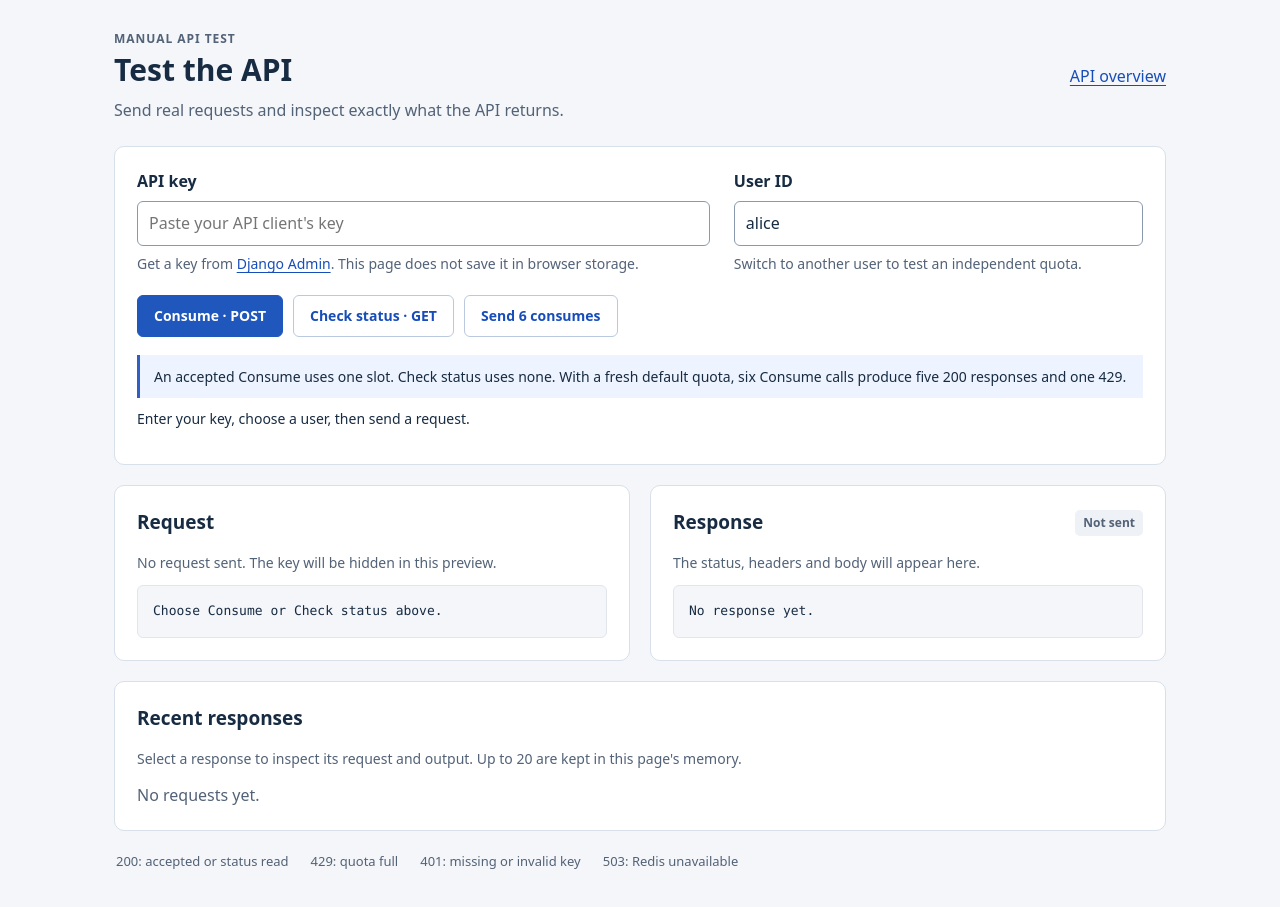
After one commit to Mett-2002/rate_limiter, a Django app: page /playground/ in a window 1280 px wide. The commit adds this page. Run offline with Django 5.2, Linux system fonts and the light colour scheme; parts of the project's set-up code (start-up, migrations or seed data) failed here and were passed over.

Commit message:
Add browser API tester and clearer API overview

```diff
--- a/rate_limiter_api/config/urls.py
+++ b/rate_limiter_api/config/urls.py
@@ -1,9 +1,10 @@
 from django.contrib import admin
 from django.urls import include, path
-from limiter.views import IndexView
+from limiter.views import IndexView, PlaygroundView
 
 urlpatterns = [
     path("", IndexView.as_view(), name="api-index"),
+    path("playground/", PlaygroundView.as_view(), name="playground"),
     path("admin/", admin.site.urls),
     path("api/", include("limiter.urls")),
 ]
--- /dev/null
+++ b/rate_limiter_api/limiter/static/limiter/api.css
@@ -0,0 +1,9 @@
+:root{font:16px/1.55 system-ui,-apple-system,"Segoe UI",sans-serif;color:#172b42;background:#f4f6f9;color-scheme:light}
+*{box-sizing:border-box}body{margin:0}main{max-width:1100px;margin:0 auto;padding:30px 24px 24px}h1{font-size:30px;line-height:1.2;margin:3px 0 10px}h2{font-size:19px;margin:0 0 14px}p{margin:10px 0}.muted,.hint{color:#526277}.hint{font-size:14px;margin:7px 0 0}.eyebrow{font-size:12px;font-weight:700;text-transform:uppercase;letter-spacing:.08em;color:#526277;margin:0}
+a{color:#174dba;text-underline-offset:3px}.page-header{display:flex;align-items:center;justify-content:space-between;gap:20px;margin-bottom:24px}.page-header p{margin-bottom:0}.card{background:white;border:1px solid #d8e0ea;border-radius:10px;padding:22px;margin-bottom:20px}.steps{padding-left:24px;margin:0}.steps li{margin:10px 0}.note{background:#eef4ff;border-left:3px solid #315ec5;padding:11px 14px;font-size:14px;margin-top:18px}
+.button,button{display:inline-block;appearance:none;background:#2057bd;color:white;border:1px solid #2057bd;border-radius:6px;padding:10px 16px;font:600 14px/1.4 system-ui,sans-serif;text-decoration:none;cursor:pointer;min-height:42px;white-space:nowrap}.button:hover,button:hover{background:#17499f}.secondary{background:white;color:#174dba;border-color:#bac9df}.secondary:hover{background:#eef4ff}button:disabled{opacity:.6;cursor:wait}a:focus-visible,button:focus-visible,input:focus-visible{outline:3px solid #80a9ff;outline-offset:3px}
+.table-wrap{overflow-x:auto}table{width:100%;border-collapse:collapse;font-size:14px;text-align:left}th,td{padding:12px 10px;vertical-align:top;border-bottom:1px solid #e1e6ed}th{color:#526277;font-weight:600}td:first-child{white-space:nowrap}.method{display:inline-block;font-size:12px;font-weight:700;min-width:50px;color:#174dba}code,pre{font-family:Consolas,"SFMono-Regular",monospace;font-size:13px}pre{background:#f4f6f9;border:1px solid #e1e6ed;border-radius:6px;padding:15px;margin:12px 0 0;white-space:pre-wrap;overflow-wrap:anywhere;line-height:1.6}
+.fields{display:grid;grid-template-columns:1.4fr 1fr;gap:24px}label{display:block;font-weight:600;margin-bottom:7px}input{width:100%;font:inherit;min-height:44px;padding:9px 11px;border:1px solid #899aaf;border-radius:6px;background:white;color:inherit}.actions{display:flex;gap:10px;flex-wrap:wrap;margin-top:20px}#notice{min-height:24px;font-size:14px}#notice.error{color:#a32424}.panels{display:grid;grid-template-columns:minmax(0,1fr) minmax(0,1fr);gap:20px}.panels .card{min-width:0}.panels h2{display:flex;align-items:center;justify-content:space-between;gap:12px}.badge{font-size:12px;font-weight:600;background:#eef1f6;color:#526277;padding:4px 8px;border-radius:5px}.badge.ok{color:#086247;background:#e1f3eb}.badge.error{color:#a32424;background:#ffeded}.badge.limited{color:#875000;background:#fff1d6}.history{display:flex;gap:8px;flex-wrap:wrap;margin-top:14px}.history button{font-weight:500;font-size:13px;padding:7px 10px;min-height:38px}.history button[aria-pressed=true]{outline:2px solid #2057bd;outline-offset:2px}footer{display:flex;flex-wrap:wrap;gap:12px 22px;color:#526277;font-size:13px;padding:0 2px 12px}
+@media(max-width:720px){main{padding:20px 14px}.page-header{align-items:flex-start;flex-wrap:wrap}.card{padding:18px}.fields,.panels{grid-template-columns:1fr;gap:16px}.panels{gap:0}h1{font-size:26px}.actions button{flex:1 1 auto}}
+
+@media(max-width:720px){.table-wrap{overflow:visible}table,tbody,tr,td{display:block;width:100%}thead{display:none}tr{padding:12px 0;border-bottom:1px solid #e1e6ed}tr:last-child{border-bottom:0}td{padding:5px 0;border:0}td:first-child{white-space:normal}td[data-label]::before{content:attr(data-label) ": ";font-weight:600}td code{overflow-wrap:anywhere}}
--- /dev/null
+++ b/rate_limiter_api/limiter/static/limiter/playground.js
@@ -0,0 +1,105 @@
+(() => {
+  'use strict';
+  const byId = id => document.getElementById(id);
+  const tester = byId('tester');
+  const form = byId('request-form');
+  const keyInput = byId('api-key');
+  const userInput = byId('user-id');
+  const records = [];
+  let sequence = 0;
+  let busy = false;
+
+  function show(record) {
+    byId('request-caption').textContent = `Request #${record.number} · ${record.user} · ${record.sent}`;
+    byId('request-output').textContent = JSON.stringify(record.request, null, 2);
+    const badge = byId('http-status');
+    badge.textContent = `HTTP ${record.status}`;
+    badge.className = 'badge ' + (record.status === 429 ? 'limited' : record.status < 400 ? 'ok' : 'error');
+    byId('response-caption').textContent = `Recorded response #${record.number} · ${record.duration} ms. This is a snapshot, not live quota.`;
+    byId('response-output').textContent = JSON.stringify({headers: record.headers, body: record.body}, null, 2);
+    for (const button of byId('history').querySelectorAll('button')) {
+      button.setAttribute('aria-pressed', String(button.dataset.number === String(record.number)));
+    }
+  }
+
+  function addRecord(record) {
+    records.push(record);
+    if (records.length > 20) records.shift();
+    const history = byId('history');
+    history.replaceChildren();
+    for (const item of records) {
+      const button = document.createElement('button');
+      button.type = 'button';
+      button.className = 'secondary';
+      button.dataset.number = item.number;
+      button.textContent = `#${item.number} · ${item.user} · ${item.status}`;
+      button.addEventListener('click', () => show(item));
+      history.append(button);
+    }
+    show(record);
+  }
+
+  async function sendOne(consume, key, user) {
+    const url = new URL(consume ? tester.dataset.consumeUrl : tester.dataset.statusUrl, location.origin);
+    if (!consume) url.searchParams.set('user_id', user);
+    const method = consume ? 'POST' : 'GET';
+    const headers = {Accept: 'application/json', Authorization: `Bearer ${key}`};
+    if (consume) headers['Content-Type'] = 'application/json';
+    const request = {method, url: url.pathname + url.search, headers: {...headers, Authorization: 'Bearer [hidden]'}};
+    if (consume) request.body = {user_id: user};
+    byId('request-caption').textContent = `Sending ${method} for ${user}…`;
+    byId('request-output').textContent = JSON.stringify(request, null, 2);
+    byId('http-status').textContent = 'Waiting';
+    byId('http-status').className = 'badge';
+    byId('response-caption').textContent = 'Waiting for the API response.';
+    byId('response-output').textContent = '';
+    const sent = new Date().toLocaleTimeString();
+    const started = performance.now();
+    const response = await fetch(url, {
+      method, headers, credentials: 'omit', cache: 'no-store',
+      ...(consume ? {body: JSON.stringify(request.body)} : {}),
+    });
+    const text = await response.text();
+    let body;
+    try { body = JSON.parse(text); } catch { body = text; }
+    addRecord({number: ++sequence, user, sent, request, status: response.status,
+      duration: Math.round(performance.now() - started), headers: Object.fromEntries(response.headers.entries()), body});
+  }
+
+  async function run(consume, count = 1) {
+    if (busy || !form.reportValidity()) return;
+    const key = keyInput.value.trim();
+    const user = userInput.value.trim();
+    const notice = byId('notice');
+    if (!key || !user) {
+      notice.textContent = 'Enter a non-empty API key and user ID.';
+      notice.className = 'error';
+      return;
+    }
+    busy = true;
+    notice.className = '';
+    notice.textContent = 'Sending…';
+    const controls = [...form.querySelectorAll('button, input')];
+    controls.forEach(control => { control.disabled = true; });
+    try {
+      for (let i = 0; i < count; i++) await sendOne(consume, key, user);
+      notice.textContent = `${count} request${count === 1 ? '' : 's'} completed for ${user}. Inspect the actual HTTP status and body below.`;
+    } catch (error) {
+      notice.className = 'error';
+      notice.textContent = 'No complete HTTP response was received. Check that the API is running. No automatic retry was made.';
+      byId('http-status').textContent = 'Network error';
+      byId('http-status').className = 'badge error';
+      byId('response-caption').textContent = 'The outcome of this request could not be confirmed.';
+      byId('response-output').textContent = error.message;
+    } finally {
+      busy = false;
+      controls.forEach(control => { control.disabled = false; });
+    }
+  }
+
+  form.addEventListener('submit', event => { event.preventDefault(); run(true); });
+  byId('status-button').addEventListener('click', () => run(false));
+  byId('batch-button').addEventListener('click', () => run(true, 6));
+  form.querySelectorAll('button').forEach(button => { button.disabled = false; });
+  byId('notice').textContent = 'Enter your key, choose a user, then send a request.';
+})();
--- a/rate_limiter_api/limiter/templates/admin/limiter/api_client_key.html
+++ b/rate_limiter_api/limiter/templates/admin/limiter/api_client_key.html
@@ -9,6 +9,7 @@
 <button type="button" id="copy-key">Copy API key</button>
 <p id="copy-result" role="status"></p>
 <p>Send it as <code>Authorization: Bearer YOUR_KEY</code>.</p>
+<p>Copy the key, then paste it into <a href="{% url 'playground' %}">Test the API</a>.</p>
 <p><a href="{{ change_url }}">Return to API client configuration</a></p>
 <script>
 document.getElementById('copy-key').addEventListener('click', async () => {
--- /dev/null
+++ b/rate_limiter_api/limiter/templates/limiter/playground.html
@@ -0,0 +1,46 @@
+{% load static %}
+<!doctype html>
+<html lang="en">
+<head>
+  <meta charset="utf-8">
+  <meta name="viewport" content="width=device-width, initial-scale=1">
+  <meta name="referrer" content="same-origin">
+  <title>Test the rate limiter API</title>
+  <link rel="stylesheet" href="{% static 'limiter/api.css' %}">
+  <script src="{% static 'limiter/playground.js' %}" defer></script>
+</head>
+<body>
+<main id="tester" data-consume-url="{% url 'consume' %}" data-status-url="{% url 'limit-status' %}">
+  <header class="page-header">
+    <div><p class="eyebrow">Manual API test</p><h1>Test the API</h1><p class="muted">Send real requests and inspect exactly what the API returns.</p></div>
+    <a href="{% url 'api-index' %}">API overview</a>
+  </header>
+  <section class="card">
+    <form id="request-form">
+      <div class="fields">
+        <div><label for="api-key">API key</label><input id="api-key" type="password" autocomplete="off" spellcheck="false" placeholder="Paste your API client's key" required aria-describedby="key-help"><p id="key-help" class="hint">Get a key from <a href="{% url 'admin:limiter_apiclient_changelist' %}">Django Admin</a>. This page does not save it in browser storage.</p></div>
+        <div><label for="user-id">User ID</label><input id="user-id" type="text" value="alice" maxlength="128" autocomplete="off" required aria-describedby="user-help"><p id="user-help" class="hint">Switch to another user to test an independent quota.</p></div>
+      </div>
+      <div class="actions">
+        <button id="consume-button" type="submit" disabled>Consume · POST</button>
+        <button id="status-button" class="secondary" type="button" disabled>Check status · GET</button>
+        <button id="batch-button" class="secondary" type="button" disabled>Send 6 consumes</button>
+      </div>
+    </form>
+    <p class="note">An accepted Consume uses one slot. Check status uses none. With a fresh default quota, six Consume calls produce five 200 responses and one 429.</p>
+    <p id="notice" role="status">Loading request controls…</p>
+    <noscript>JavaScript is needed to send requests from this page. You can also use CMD or Postman.</noscript>
+  </section>
+
+  <div class="panels">
+    <section class="card"><h2>Request</h2><p id="request-caption" class="hint">No request sent. The key will be hidden in this preview.</p><pre id="request-output">Choose Consume or Check status above.</pre></section>
+    <section class="card"><h2>Response <span id="http-status" class="badge">Not sent</span></h2><p id="response-caption" class="hint">The status, headers and body will appear here.</p><pre id="response-output">No response yet.</pre></section>
+  </div>
+  <section class="card">
+    <h2>Recent responses</h2><p class="hint">Select a response to inspect its request and output. Up to 20 are kept in this page's memory.</p>
+    <div id="history" class="history"><span class="muted" id="empty-history">No requests yet.</span></div>
+  </section>
+  <footer><span>200: accepted or status read</span><span>429: quota full</span><span>401: missing or invalid key</span><span>503: Redis unavailable</span></footer>
+</main>
+</body>
+</html>
--- a/rate_limiter_api/limiter/views.py
+++ b/rate_limiter_api/limiter/views.py
@@ -1,8 +1,12 @@
 """HTTP contract; the atomic algorithm lives in services.py and Lua."""
 from django.conf import settings
 from django.urls import reverse
+from django.utils.decorators import method_decorator
+from django.views.decorators.cache import never_cache
+from django.views.generic import TemplateView
 from redis.exceptions import RedisError
 from rest_framework.permissions import AllowAny, IsAuthenticated
+from rest_framework.renderers import JSONRenderer, TemplateHTMLRenderer
 from rest_framework.response import Response
 from rest_framework.views import APIView
 from .authentication import APIClientAuthentication
@@ -13,6 +17,7 @@ from .services import check_limit, redis_backend
 class IndexView(APIView):
     authentication_classes = []
     permission_classes = [AllowAny]
+    renderer_classes = [JSONRenderer, TemplateHTMLRenderer]
 
     def get(self, request):
         return Response({
@@ -25,10 +30,49 @@ class IndexView(APIView):
             "status": reverse("limit-status") + "?user_id=alice",
             "health": reverse("health"),
             "admin": reverse("admin:index"),
-        })
+            "test_api": reverse("playground"),
+            "help": (
+                "Use Test the API in your browser. Consuming a slot requires "
+                "POST with a JSON user_id and an Authorization: Bearer "
+                "YOUR_API_CLIENT_KEY header. Checking status uses GET and "
+                "the same Bearer key without consuming a slot."
+            ),
+            "endpoints": [
+                {"method": "POST", "path": reverse("consume"),
+                 "authentication": "Bearer API client key",
+                 "description": "Try one action; an accepted request consumes one slot."},
+                {"method": "GET", "path": reverse("limit-status"),
+                 "authentication": "Bearer API client key",
+                 "description": "Check a user_id quota without consuming a slot."},
+                {"method": "GET", "path": reverse("health"),
+                 "authentication": "None (public)",
+                 "description": "Check whether the Redis backend is available."},
+                {"method": "GET", "path": reverse("playground"),
+                 "authentication": "None (public page; API calls require a Bearer key)",
+                 "description": "Test authenticated consume and status requests in your browser."},
+                {"method": "GET", "path": reverse("admin:index"),
+                 "authentication": "Django admin login",
+                 "description": "Manage API clients, quota policies, and API keys."},
+            ],
+        }, template_name="limiter/index.html")
 
 
-class HealthView(IndexView):
+@method_decorator(never_cache, name="dispatch")
+class PlaygroundView(TemplateView):
+    """Public browser client; requests still authenticate with their Bearer key."""
+    template_name = "limiter/playground.html"
+    http_method_names = ["get", "head", "options"]
+
+    def dispatch(self, request, *args, **kwargs):
+        response = super().dispatch(request, *args, **kwargs)
+        response["Referrer-Policy"] = "same-origin"
+        return response
+
+
+class HealthView(APIView):
+    authentication_classes = []
+    permission_classes = [AllowAny]
+
     def get(self, request):
         try:
             client, _ = redis_backend(settings.REDIS_URL)
```
Also changed, not shown: rate_limiter_api/limiter/templates/limiter/index.html (added, +51 -0 lines), rate_limiter_api/limiter/tests.py (+84 -1 lines), README.md.
